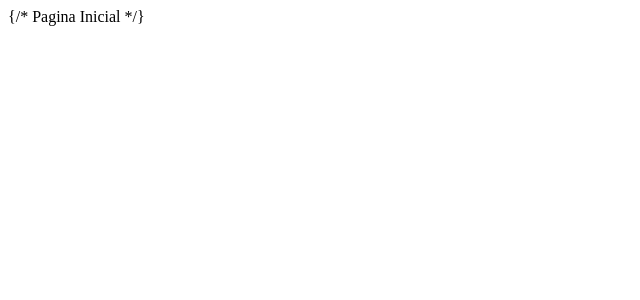
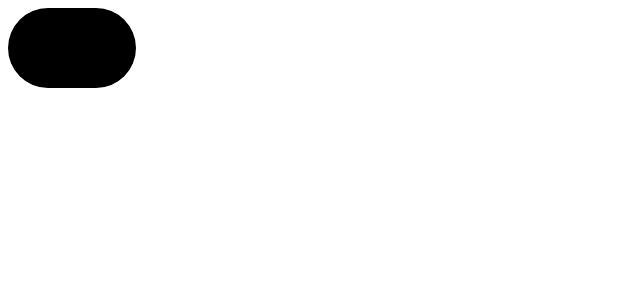
Before and after one commit to luismoraiss/EducaFinder, a React (Vite) app: page / in a window 1280 px wide. Shown: the top 300 px of the page, without its empty margins (0-640 px from the left). Built offline with nearby package versions, Linux system fonts and the light colour scheme.

Commit message:
criação da box da sala, (não completa)

```diff
--- a/src/App/App.jsx
+++ b/src/App/App.jsx
@@ -1,12 +1,16 @@
 import { Route, Routes, BrowserRouter } from "react-router-dom";
+import BoxSala from "../Components/BoxSala";
 
 const App = () => {
   return (
+    <>
     <BrowserRouter>
       <Routes>
-        <Route path="/" element={"{/* Pagina Inicial */}"} />
+        {/* <Route path="/" element="Pagina Inicial" /> */}
+        <Route path="/" element={<BoxSala/>} />
       </Routes>
     </BrowserRouter>
+    </>
   );
 };
 
--- /dev/null
+++ b/src/Components/BoxSala.jsx
@@ -0,0 +1,13 @@
+import { ContainerBox } from "../Styles/BoxSala"
+
+const BoxSala = ()=>{
+    return(
+    <>
+        <ContainerBox>
+
+        </ContainerBox>
+    </>
+    )
+}
+
+export default BoxSala
--- /dev/null
+++ b/src/Styles/BoxSala.js
@@ -0,0 +1,8 @@
+import { styled } from "styled-components";
+
+export const ContainerBox = styled.div`
+    width:10vw;
+    height:10vh;
+    border-radius:51px;
+    background-color:black;
+`
```
